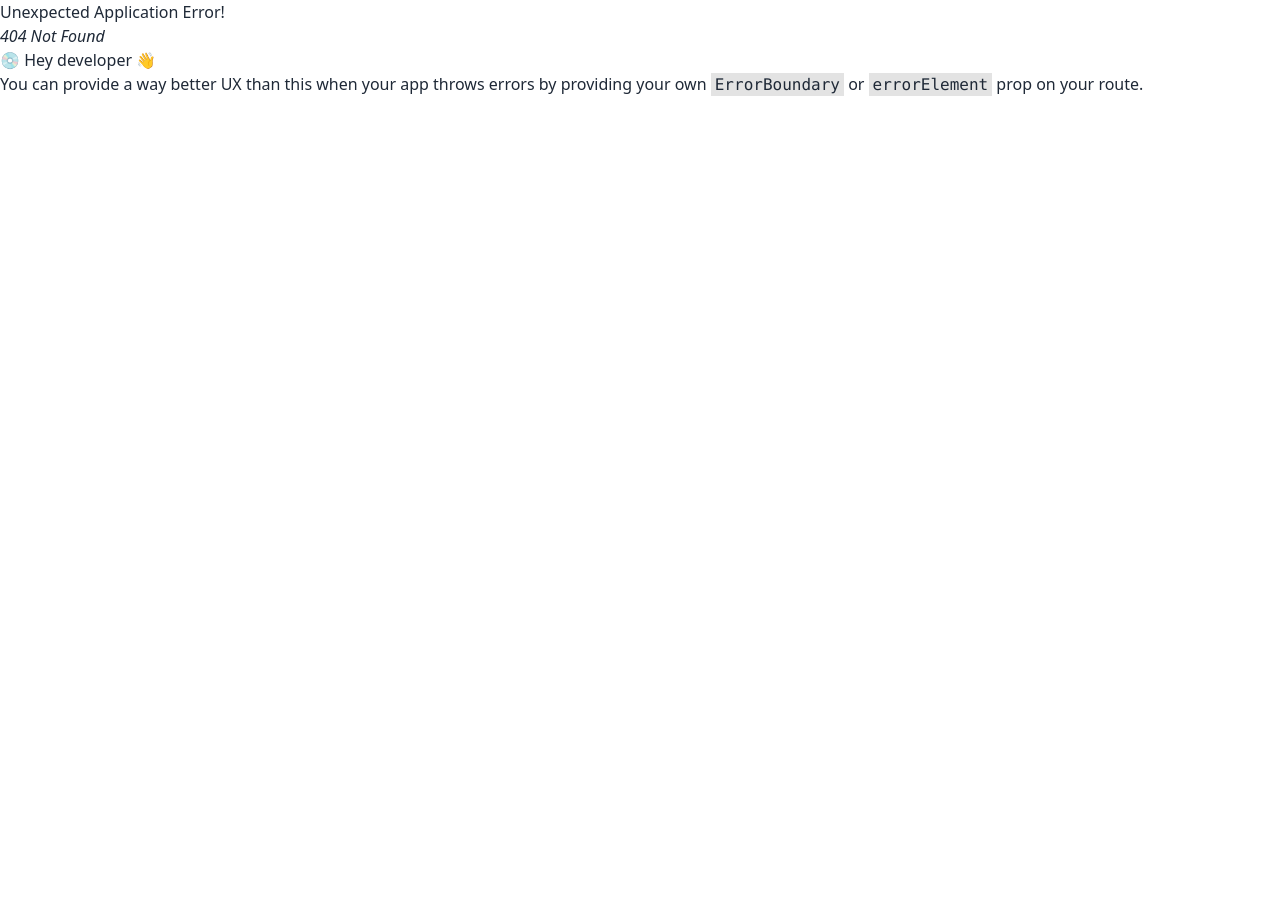
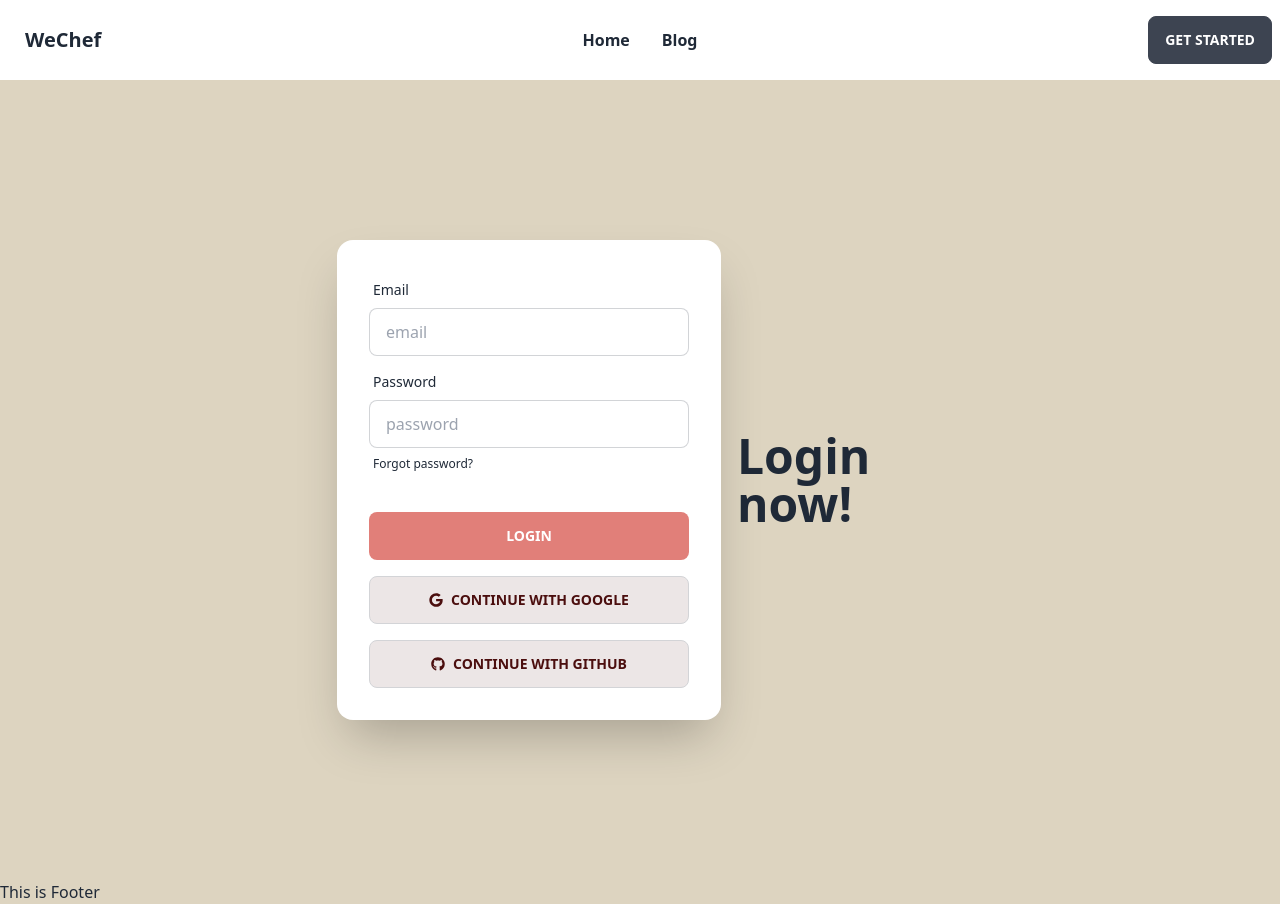
Before and after one commit to Salman-165324/we-chef-client-side, a React (Vite) app: page /register in a window 1280 px wide. Before the commit this address had no page. Before the commit the page ends 800 px from the top, so only its background shows below. Built offline with nearby package versions, Linux system fonts and the light colour scheme.

Commit message:
Made a basic UI for resgister and Login form

```diff
--- a/package.json
+++ b/package.json
@@ -13,6 +13,7 @@
     "daisyui": "^2.51.6",
     "react": "^18.2.0",
     "react-dom": "^18.2.0",
+    "react-icons": "^4.8.0",
     "react-router-dom": "^6.11.0"
   },
   "devDependencies": {
--- a/src/index.css
+++ b/src/index.css
@@ -1,3 +1,9 @@
 @tailwind base;
 @tailwind components;
 @tailwind utilities;
+
+@layer components {
+  .weChef-btn-primary {
+    @apply btn border-none hover:bg-[#e0524b] bg-[#e17f79]
+  }
+}
--- a/src/pages/Register.jsx
+++ b/src/pages/Register.jsx
@@ -0,0 +1,48 @@
+// eslint-disable-next-line no-unused-vars
+import React from 'react';
+import {FaGithub, FaGoogle } from 'react-icons/fa';
+const Register = () => {
+    return (
+        <div className="hero min-h-screen">
+            <div className="hero-content flex-col lg:flex-row-reverse">
+                <div className="text-center lg:text-left">
+                    <h1 className="text-5xl font-bold">Login now!</h1>
+                </div>
+                <form className="card flex-shrink-0 w-full max-w-sm shadow-2xl bg-base-100">
+                    <div className="card-body">
+                        <div className="form-control">
+                            <label className="label">
+                                <span className="label-text">Email</span>
+                            </label>
+                            <input name='email' type="text" placeholder="email" className="input input-bordered" />
+                        </div>
+                        <div className="form-control">
+                            <label className="label">
+                                <span className="label-text">Password</span>
+                            </label>
+                            <input name='password' type="text" placeholder="password" className="input input-bordered" />
+                            <label className="label">
+                                <a href="#" className="label-text-alt link link-hover">Forgot password?</a>
+                            </label>
+                        </div>
+                        <div className="form-control mt-6">
+                            <button className="weChef-btn-primary">Login</button>
+                        </div>
+                        <div className="form-control mt-2">
+                            <button className="btn bg-[#ece6e6] border-[#d3d4d7]  text-[#4b0e0e] hover:bg-[#c0b9b9]">
+                            <FaGoogle className='mr-2'></FaGoogle>
+                            Continue with Google</button>
+                        </div>
+                        <div className="form-control mt-2">
+                            <button className="btn bg-[#ece6e6] border-[#d3d4d7]  text-[#4b0e0e] hover:bg-[#c0b9b9]">
+                            <FaGithub className='mr-2'></FaGithub>
+                            Continue with Github</button>
+                        </div>
+                    </div>
+                </form>
+            </div>
+        </div>
+    );
+};
+
+export default Register;
--- a/src/routes/Routes.jsx
+++ b/src/routes/Routes.jsx
@@ -2,6 +2,7 @@
 import React from 'react';
 import { createBrowserRouter } from 'react-router-dom';
 import MainLayout from '../layout/MainLayout';
+import Register from '../pages/Register';
 
 const router = createBrowserRouter([
     {
@@ -9,7 +10,8 @@ const router = createBrowserRouter([
       element: <MainLayout></MainLayout>,
       children: [
         {
-
+            path: '/register',
+            element: <Register></Register>
         }
       ]
     },
```
Also changed, not shown: 1 other file (tests, documents, lock files or other folders).
